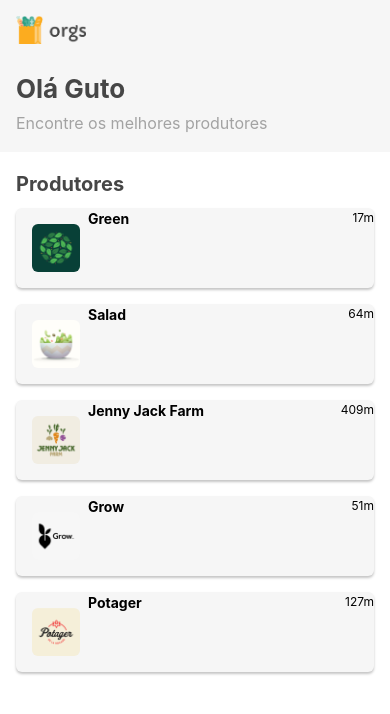
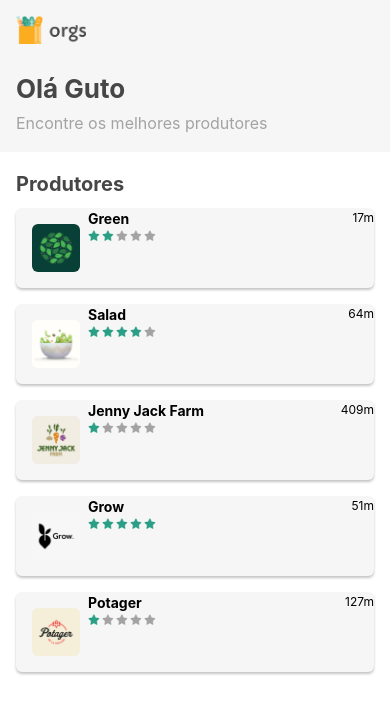
Before and after one commit to jfrancodardengo/orgs, a React Native app: screen / in a window 390 px wide. Shown: the top 714 px of the page. Built offline with nearby package versions, Linux system fonts and the light colour scheme.

Commit message:
feat: componente de Estrelas

```diff
--- /dev/null
+++ b/src/componentes/Estrelas.js
@@ -0,0 +1,53 @@
+import React, {useState} from 'react';
+import {Image, StyleSheet, TouchableOpacity, View} from 'react-native';
+
+import estrela from '../assets/estrela.png';
+import estrelaCinza from '../assets/estrelaCinza.png';
+
+function Estrelas({
+  quantidade: quantidadeAntiga,
+  editavel = false,
+  grande = false,
+}) {
+  const [quanitade, setQuantidade] = useState(quantidadeAntiga);
+  const estilos = estilosFuncao(grande);
+  const getImage = index => {
+    if (index < quanitade) {
+      return estrela;
+    }
+    return estrelaCinza;
+  };
+  const RenderEstrelas = () => {
+    const listaEstrelas = [];
+    for (let i = 0; i < 5; i++) {
+      listaEstrelas.push(
+        <TouchableOpacity
+          key={i}
+          onPress={() => setQuantidade(i + 1)}
+          disabled={!editavel}>
+          <Image style={estilos.estrela} source={getImage(i)} />
+        </TouchableOpacity>,
+      );
+    }
+
+    return listaEstrelas;
+  };
+  return (
+    <View style={estilos.estrelas}>
+      <RenderEstrelas />
+    </View>
+  );
+}
+
+const estilosFuncao = grande =>
+  StyleSheet.create({
+    estrelas: {
+      flexDirection: 'row',
+    },
+    estrela: {
+      width: grande ? 36 : 12,
+      height: grande ? 36 : 12,
+      marginRight: 2,
+    },
+  });
+export default Estrelas;
--- a/src/telas/Home/componentes/Produtor.js
+++ b/src/telas/Home/componentes/Produtor.js
@@ -1,15 +1,26 @@
-import React from 'react';
-import {Image, StyleSheet, Text, View} from 'react-native';
+import React, {useState} from 'react';
+import {Image, StyleSheet, Text, View, TouchableOpacity} from 'react-native';
+import Estrelas from '../../../componentes/Estrelas';
 
 function Produtor({nome, imagem, distancia, estrelas}) {
+  const [selecionado, setSelecionado] = useState(false);
   return (
-    <View style={estilos.cartao}>
+    <TouchableOpacity
+      style={estilos.cartao}
+      onPress={() => setSelecionado(!selecionado)}>
       <Image style={estilos.imagem} source={imagem} accessibilityLabel={nome} />
       <View style={estilos.informacoes}>
-        <Text style={estilos.nome}>{nome}</Text>
+        <View>
+          <Text style={estilos.nome}>{nome}</Text>
+          <Estrelas
+            quantidade={estrelas}
+            editavel={selecionado}
+            grande={selecionado}
+          />
+        </View>
         <Text style={estilos.distancia}>{distancia}</Text>
       </View>
-    </View>
+    </TouchableOpacity>
   );
 }
 
```
